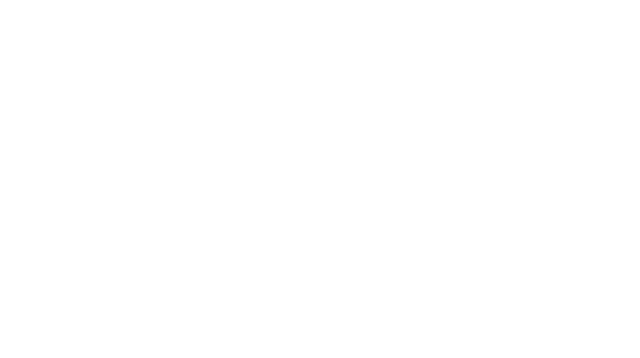
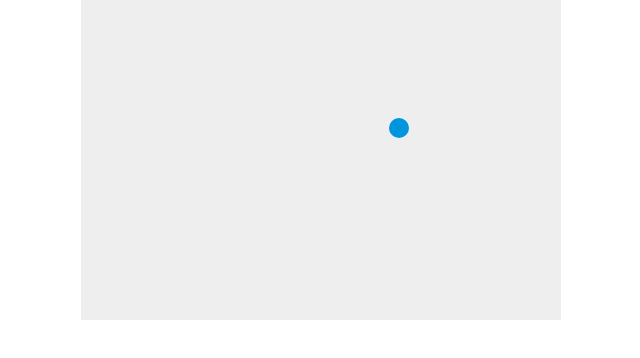
Before and after one commit to aevans1910/breakout, a plain HTML site: page index.html in a window 1280 px wide. Shown: the whole page, without its empty margins (319-959 px from the left). Drawn offline with Linux system fonts and the light colour scheme.

Commit message:
[add] bounce off movement

```diff
--- a/index.html
+++ b/index.html
@@ -1 +1,15 @@
-<canvas id="myCanvas" width="480" height="320"></canvas>
+<!DOCTYPE html>
+<html lang="en">
+<head>
+    <meta charset="UTF-8">
+    <meta name="viewport" content="width=device-width, initial-scale=1.0">
+    <meta http-equiv="X-UA-Compatible" content="ie=edge">
+    <title>BreakOut Game</title>
+    <link rel="stylesheet" href="style.css">
+</head>
+<body>
+    <canvas id="myCanvas" width="480" height="320"></canvas>
+
+    <script src="index.js"></script>
+</body>
+</html>
--- a/index.js
+++ b/index.js
@@ -4,10 +4,11 @@
 let y = canvas.height-30;
 let dx = 2;
 let dy = -2;
+const ballRadius = 10;
 
 function drawBall() {
     ctx.beginPath();
-        ctx.arc(x, y, 10, 0, Math.PI*2);
+    ctx.arc(x, y, ballRadius, 0, Math.PI*2);
     ctx.fillStyle = "#0095DD";
     ctx.fill();
     ctx.closePath();
@@ -16,7 +17,16 @@
 function draw() {
     ctx.clearRect(0, 0, canvas.width, canvas.height);
     drawBall();
+
+    if (y + dy < ballRadius || y + dy > canvas.height-ballRadius) {
+        dy = -dy;
+    }
+
+    if (x +dx > canvas.width-ballRadius || x + dx < ballRadius){
+        dx = -dx;
+    }
+
     x += dx;
     y += dy
 }
-    setInterval(draw, 10)
+setInterval(draw, 10);
--- a/style.css
+++ b/style.css
@@ -1 +1,10 @@
-canvas { background: #eee; }
+* {
+    padding: 0;
+    margin: 0;
+}
+
+canvas {
+    background: #eee;
+    display: block;
+    margin: 0 auto
+ }
```
Lines whose indentation alone changed are shown as unchanged.
